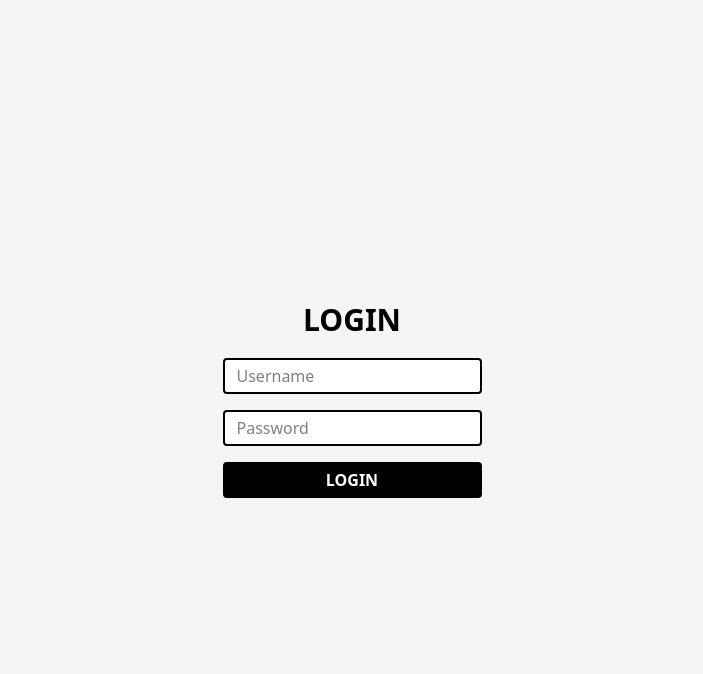
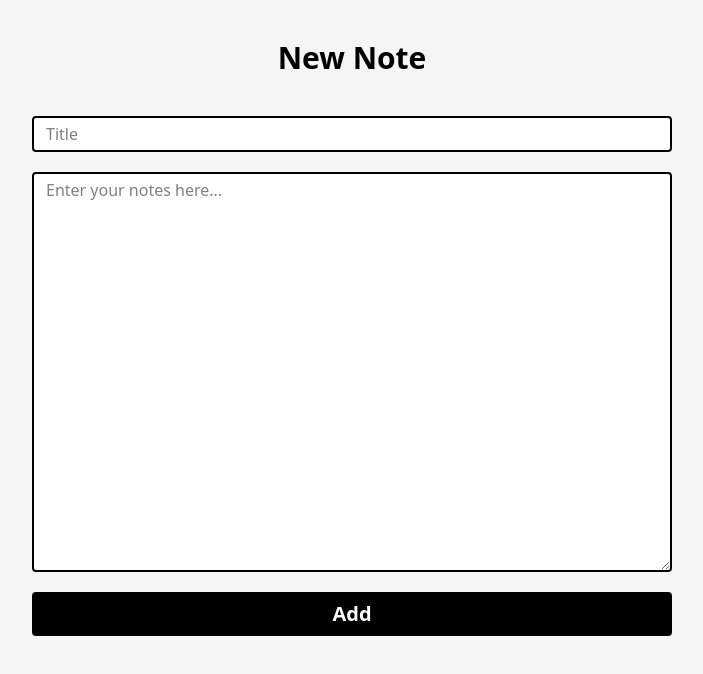
Before and after one commit to zzZehran/react-notesApp, a React (Vite) app in the folder client/: page /new in a window 1280 px wide. Before the commit this address led to /login. Shown: the top 674 px of the page, without its empty margins (288-991 px from the left). Built offline with nearby package versions, Linux system fonts and the light colour scheme; no server answers.

Commit message:
protected routes

```diff
--- a/client/src/context/AuthContext.jsx
+++ b/client/src/context/AuthContext.jsx
@@ -3,12 +3,11 @@ import { createContext, useContext, useState, useEffect } from "react";
 const AuthContext = createContext();
 
 export function AuthProvider({ children }) {
-  const [user, setUser] = useState();
-  const [isLoading, setIsLoading] = useState(false);
+  const [user, setUser] = useState(undefined);
+  const [loading, setIsLoading] = useState(true);
 
   useEffect(() => {
     async function checkSession() {
-      setIsLoading(true);
       const response = await fetch("http://localhost:1000/checkSession", {
         method: "POST",
         credentials: "include",
@@ -21,7 +20,7 @@ export function AuthProvider({ children }) {
   }, []);
 
   return (
-    <AuthContext.Provider value={{ user, setUser, isLoading, setIsLoading }}>
+    <AuthContext.Provider value={{ user, setUser, loading }}>
       {children}
     </AuthContext.Provider>
   );
--- a/client/src/main.jsx
+++ b/client/src/main.jsx
@@ -15,7 +15,7 @@ createRoot(document.getElementById("root")).render(
   <AuthProvider>
     <BrowserRouter>
       <Routes>
-        {/* <Route path="/" element={<App />} /> */}
+        <Route path="/" element={<LoginPage />} />
         <Route path="/login" element={<LoginPage />} />
         <Route path="/notes" element={<OverviewNotes />} />
         <Route path="/new" element={<CreateNote />} />
--- a/client/src/pages/Create_Note.jsx
+++ b/client/src/pages/Create_Note.jsx
@@ -1,18 +1,20 @@
-import { useEffect } from "react";
+import React from "react";
 import { useAuth } from "../context/AuthContext";
 import { useNavigate } from "react-router";
 
 export default function CreateNote() {
   let navigate = useNavigate();
 
-  const { user, setUser, isLoading, setIsLoading } = useAuth();
-  console.log(user);
+  const { user, loading } = useAuth();
 
-  useEffect(() => {
-    if (!user) {
-      navigate("/login");
+  React.useEffect(() => {
+    console.log(loading, user);
+    if (!loading && !user) {
+      // true false | false true
+      // navigate("/login");
+      console.log("navigating to login booo");
     }
-  }, [user]);
+  }, [user, loading]);
 
   async function submitNote(title, body) {
     const response = await fetch("http://localhost:1000/newNote", {
--- a/client/src/pages/Login_Page.jsx
+++ b/client/src/pages/Login_Page.jsx
@@ -5,15 +5,16 @@ import { useAuth } from "../context/AuthContext";
 export default function LoginPage() {
   let navigate = useNavigate();
 
-  const { user, setUser } = useAuth();
+  const { user, setUser, loading } = useAuth();
+  console.log("Rendering: ", user);
   const [isLoading, setIsLoading] = React.useState(false);
 
   React.useEffect(() => {
-    if (user) {
-      console.log("redirecting to /notes", user.user);
+    console.log(loading, user);
+    if (!loading && user) {
       navigate("/notes");
     }
-  }, [user]);
+  }, [user, loading]);
 
   async function loginUser(username, password) {
     setIsLoading(true);
@@ -29,7 +30,6 @@ export default function LoginPage() {
     setUser(data.user);
     setIsLoading(false);
   }
-  // console.log("User: ", user);
 
   function handleForm(formData) {
     const username = formData.get("username");
--- a/client/src/pages/Overview_Notes.jsx
+++ b/client/src/pages/Overview_Notes.jsx
@@ -3,17 +3,18 @@ import { useAuth } from "../context/AuthContext";
 import { useNavigate } from "react-router";
 
 export default function OverviewNotes() {
-  const { user, setUser } = useAuth();
+  const { user, setUser, loading } = useAuth();
   let navigate = useNavigate();
 
   const [isLoading, setIsLoading] = React.useState(false);
   const [isNotes, setIsNotes] = React.useState([]);
 
   React.useEffect(() => {
-    if (!user) {
+    console.log(loading, user);
+    if (!loading && !user) {
       navigate("/login");
     }
-  }, [user]);
+  }, [user, loading]);
 
   React.useEffect(() => {
     async function fetchNotes() {
```
